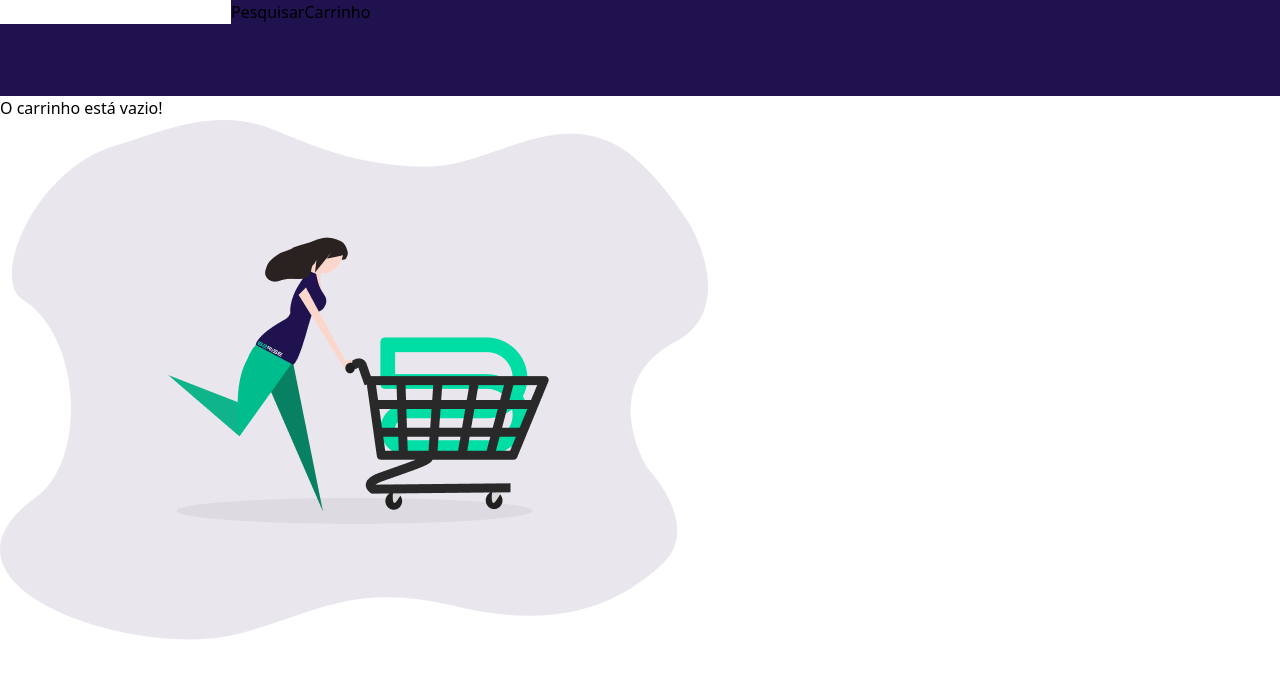
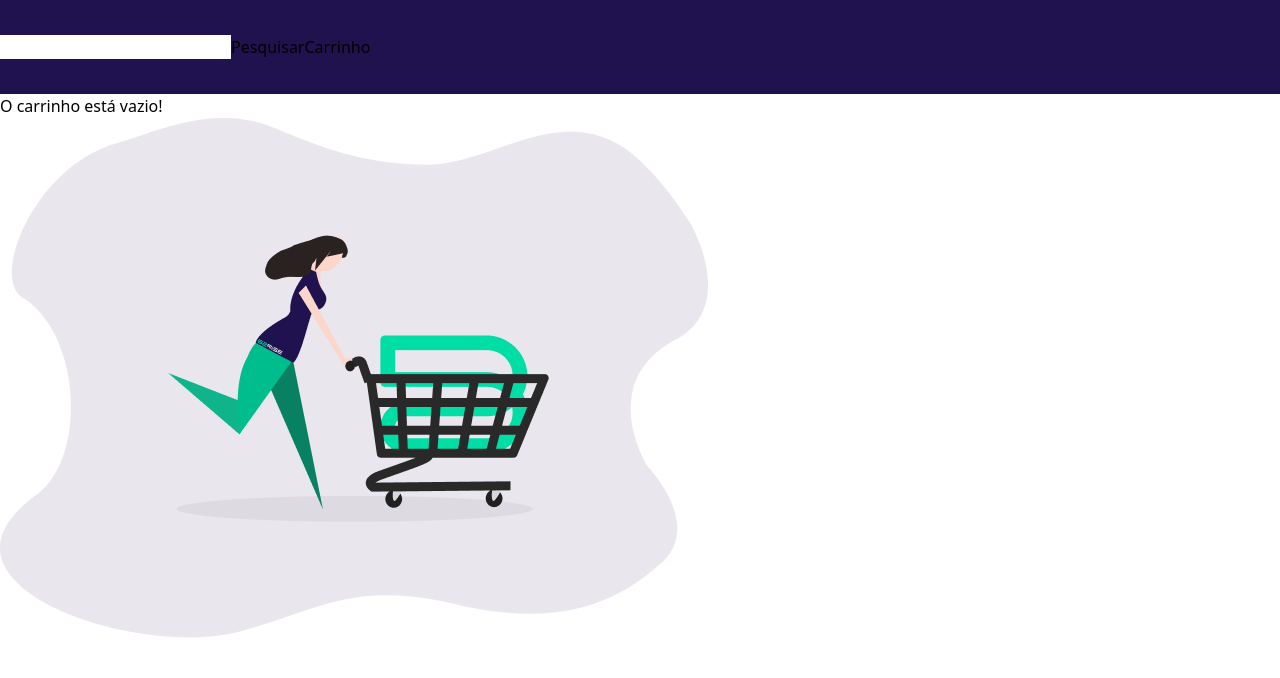
Before and after one commit to DouglasSantos94/b2rise-frontend-challenge, an Angular app: page /cart in a window 1280 px wide. Shown: the top 678 px of the page. Built offline with nearby package versions, Linux system fonts and the light colour scheme.

Commit message:
style: add flex to topbar

```diff
--- a/src/app/top-bar/top-bar.component.html
+++ b/src/app/top-bar/top-bar.component.html
@@ -1,4 +1,4 @@
-<header class="w-full h-24 bg-blue">
+<header class="w-full h-24 flex items-center box-border bg-blue">
   <img />
   <input type="text" #filter />
   <button (click)="filterResults(filter.value)">Pesquisar</button>
--- a/tailwind.config.js
+++ b/tailwind.config.js
@@ -5,6 +5,9 @@ module.exports = {
     extend: {
       width: {
         836: "52.25rem",
+      },
+      height: {
+        24: "5.875rem",
       },
       backgroundColor: {
         blue: "#20124E",
```
